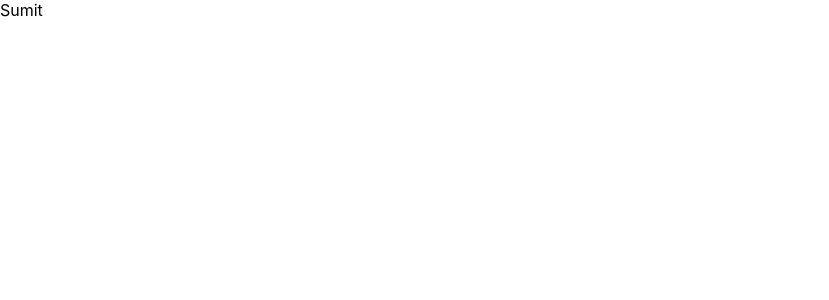
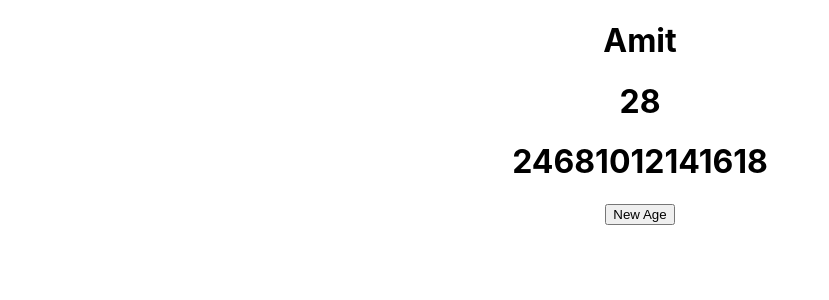
Before and after one commit to j4sumit/reacttopics, a React (Create React App) app: page / in a window 1280 px wide. Shown: the top 300 px of the page, without its empty margins (0-829 px from the left). Built offline with nearby package versions, Linux system fonts and the light colour scheme.

Commit message:
state using class component

```diff
--- a/src/App.js
+++ b/src/App.js
@@ -1,17 +1,27 @@
 import "./App.css";
-import React,{Component} from "react";
+import React, { Component } from "react";
+import "./App.css";
 
-export default class App extends Component  {
-    constructor(){
-super();
-this.state= {name: "Sumit",};
+export default class App extends Component {
+    constructor() {
+        super();
+        this.state = { name: "Amit",
+    age: 28,
+arr: [1,2,3,4,5,6,7,8,9], };
     }
-    render()
-    {
+     changeage = ()=>{
+         this.setState({age : this.state.age * 2});
+        };
 
-    return (<div>{this.state.name}</div>)
-
-
+    render() {
+        return(
+            <div className="App">
+            <h1>{this.state.name}</h1>
+            <h1>{this.state.age}</h1>
+            <h1>{this.state.arr.map((num)=> num *2)}</h1>
+            <button onClick={this.changeage}>New Age</button>
+            </div>
+        )
     }
 
 }
```
